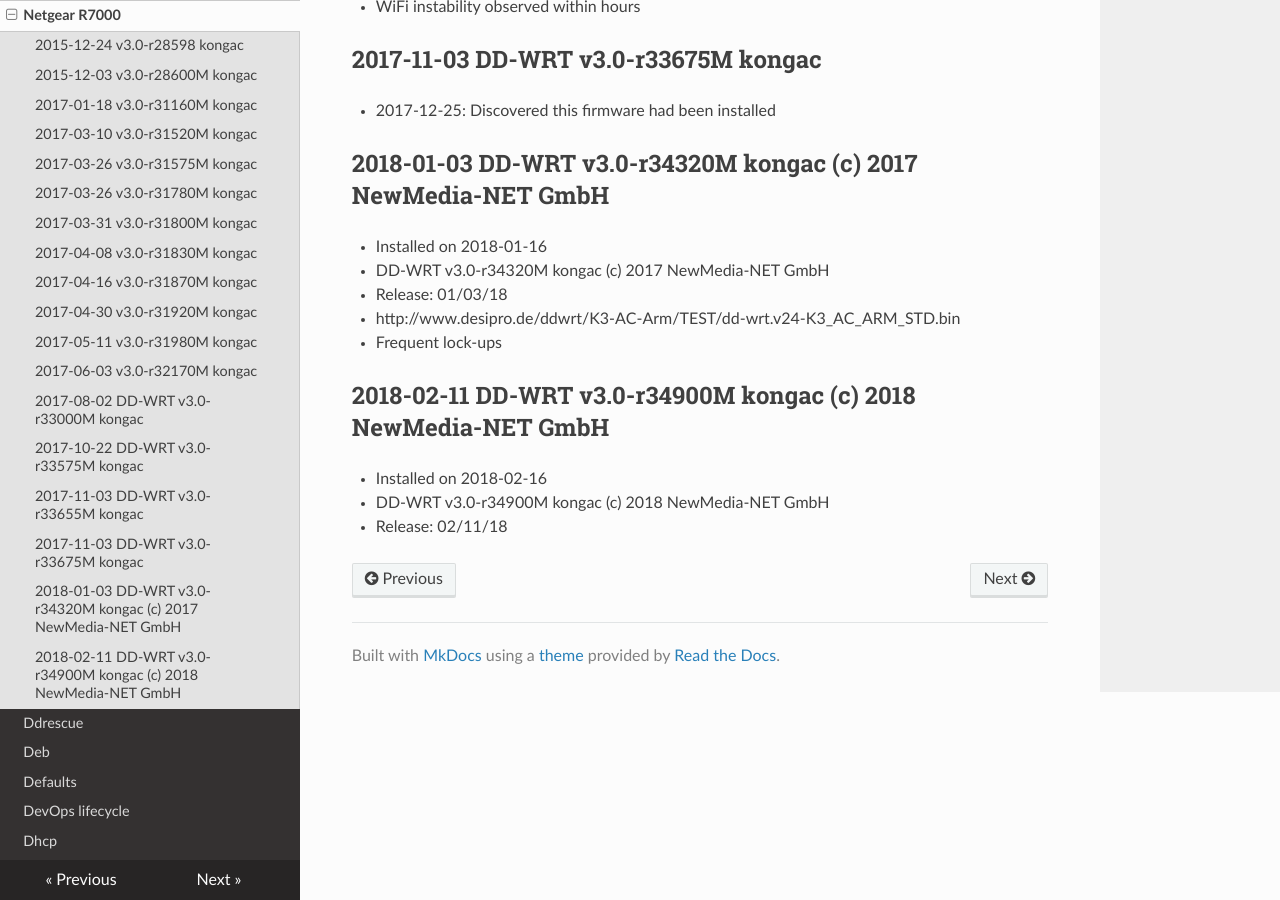
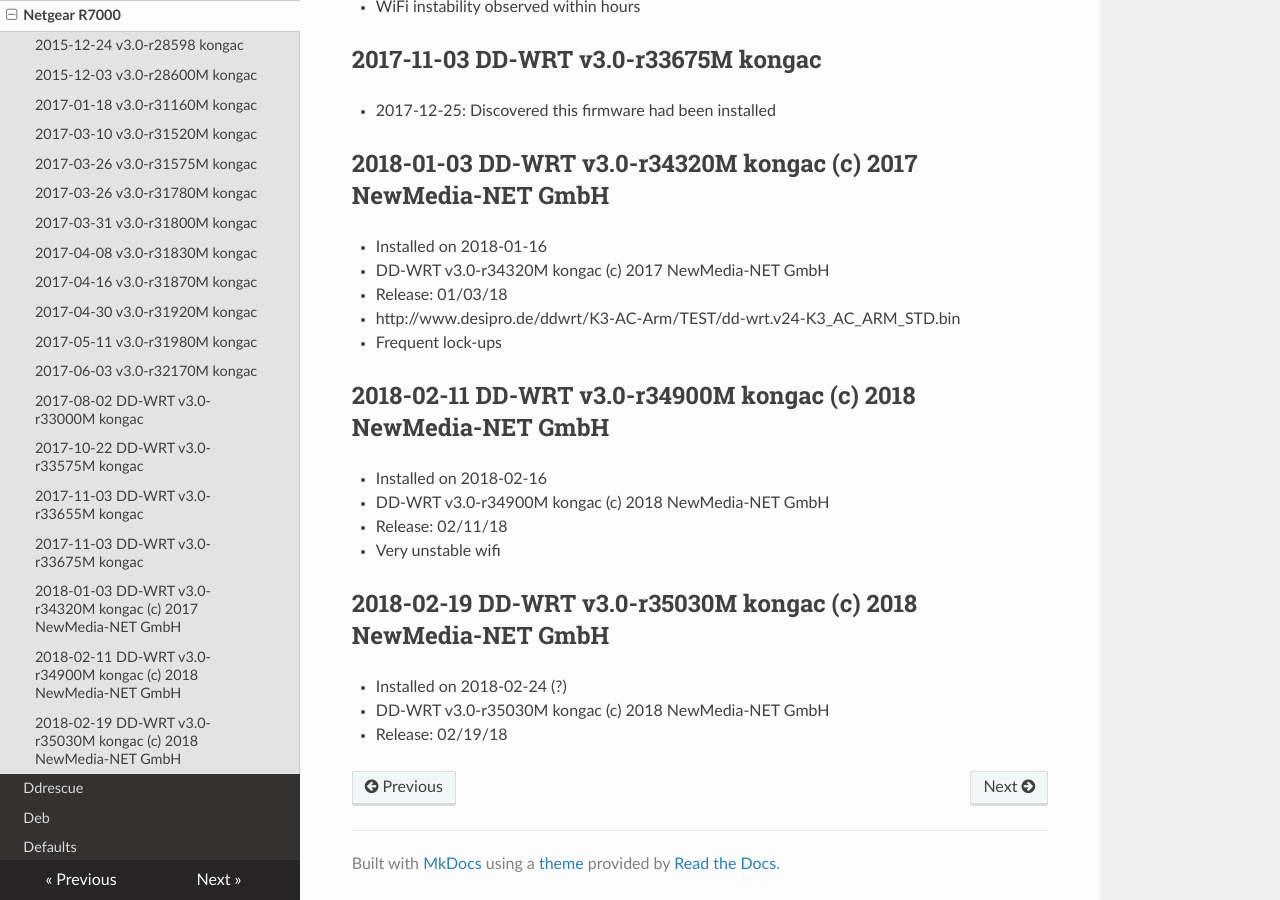
Before and after one commit to lando-cal/tech-notes, an MkDocs documentation site: the page built from docs/dd-wrt.md, in a window 1280 px wide and 900 px high, scrolled down 2302 px. Built offline with MkDocs 1.6.1, drawn with Linux system fonts in a browser that asks for light colours; nearby versions of some CDN libraries.

Commit message:
Add new version

```diff
--- a/docs/dd-wrt.md
+++ b/docs/dd-wrt.md
@@ -99,3 +99,10 @@
 - Installed on 2018-02-16
 - DD-WRT v3.0-r34900M kongac (c) 2018 NewMedia-NET GmbH
 - Release: 02/11/18
+- Very unstable wifi
+
+## 2018-02-19 DD-WRT v3.0-r35030M kongac (c) 2018 NewMedia-NET GmbH
+
+- Installed on 2018-02-24 (?)
+- DD-WRT v3.0-r35030M kongac (c) 2018 NewMedia-NET GmbH
+- Release: 02/19/18
```
